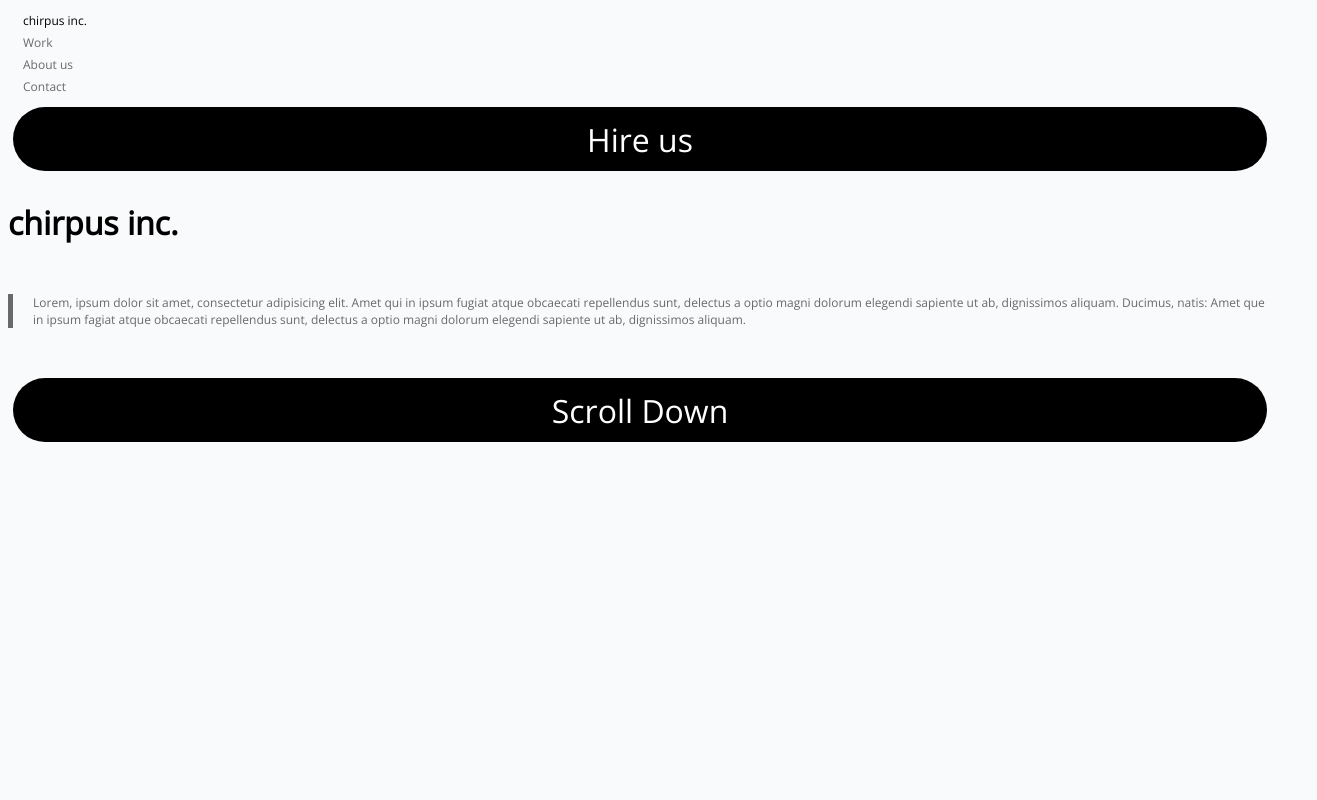
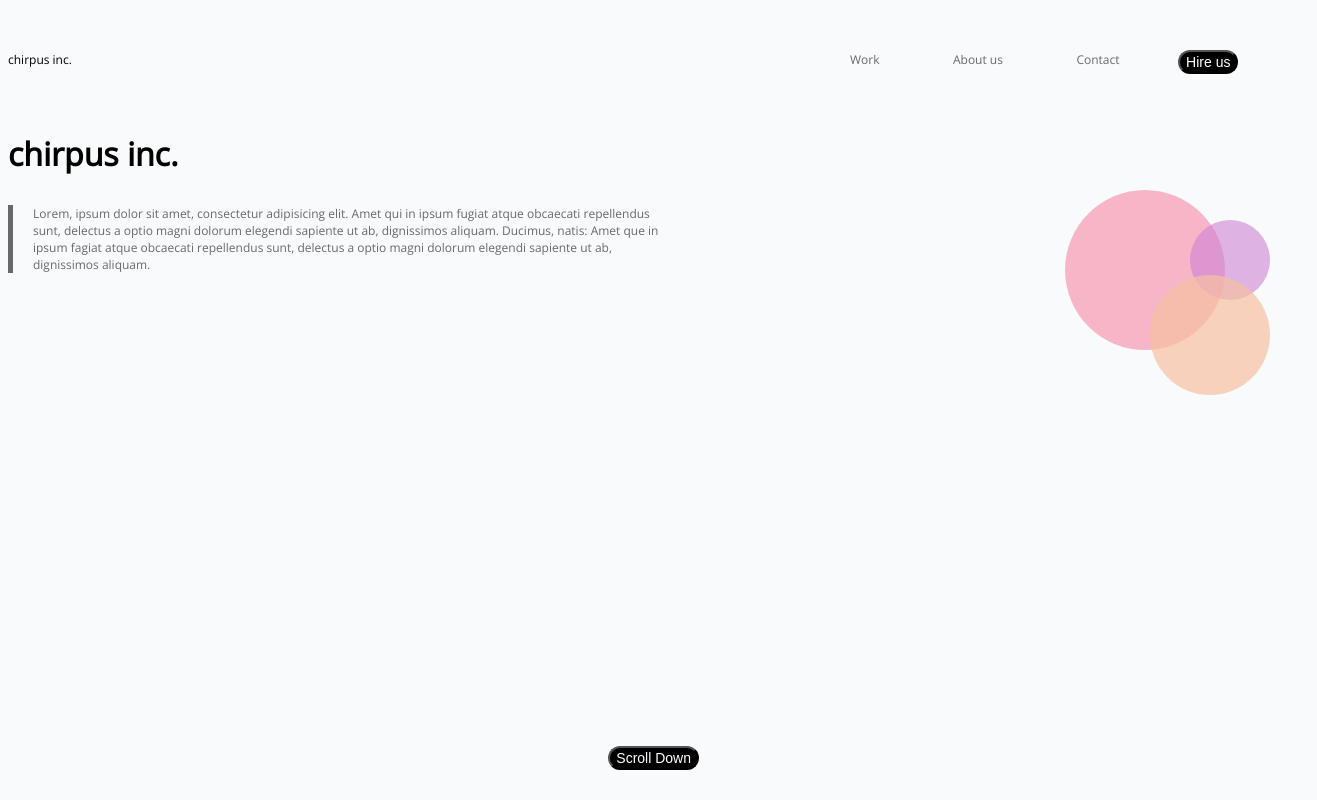
Before and after one commit to nicolechoponis/Labwork, a plain HTML site: page index.html in a window 1280 px wide. Shown: the whole page, 1317 px wide, since content can reach past the window. Drawn offline with nearby package versions, Linux system fonts and the light colour scheme.

Commit message:
ready to submit lab 1.2

```diff
--- a/index.html
+++ b/index.html
@@ -6,43 +6,28 @@
    <link href="style.css" rel="stylesheet" >
    <link rel="preconnect" href="https://fonts.gstatic.com">
 <link href="https://fonts.googleapis.com/css2?family=Open+Sans&display=swap" rel="stylesheet">
+<meta name="viewport" content="width=device-width, initial-scale=1"  >
 </head>
 
 <body>
     <header>
-        <!--<div>
-            chirpus inc.-->
-        </div>
+        <span class="chirpusTop">chirpus inc.</span>
 
             <nav>
                 <ul class="navbar">
-                   <li>
-                    chirpus inc.
-                   </li>
-                    <li>
-                       <a href="http://www.grandcircus.co" target="_blank">
-                        Work
-                        </a>
-                    </li>
-                    <li>
-                        <a href="http://www.grandcircus.co" target="_blank">
-                        About us
-                        </a>
-                    </li>
-                    <li>
-                        <a href=href="http://www.grandcircus.co" target="_blank">
-                        Contact
-                        </a>
-                    </li>
+                    <li> <a href="http://www.grandcircus.co" target="_blank">  Work  </a> </li>
+                    <li> <a href="http://www.grandcircus.co" target="_blank">  About us </a> </li>
+                    <li> <a href=href="http://www.grandcircus.co" target="_blank"> Contact </a> </li>
+                    <li><button class="hireUs"> Hire us  </button> </li>
                 </ul>
             </nav>
-        </div>
+
+
+
+        </span>
     </header>
 
-    <span>
-        <p class="hireScroll"> Hire us
-        </p>
-    </span>
+
 
     <div>
       <h1> chirpus inc.
@@ -57,9 +42,16 @@
     </div>
 
     <span>
-        <p class="hireScroll"> Scroll Down
-        </p>
+        <button class="scrollDown"> Scroll Down
+        </button>
     </span>
+    <div class="circles">
+        <div class="smallCircle"></div>
+        <div class="mediumCircle"></div>
+        <div class="largeCircle"></div>
+
+
+    </div>
 </body>
 
 </html>
--- a/style.css
+++ b/style.css
@@ -7,13 +7,17 @@ body{
 header{font-size: .75em;
 
 }
+.chirpusTop {
+		margin-left: 15px;
+
+}
+
 
 .navbar {
     list-style-type: none;
     display: block;
     margin-left: -30px;
-
-}
+    }
 
 .navbar li {
     margin: 5px;
@@ -27,95 +31,134 @@ a:visited {
     color: #69696a;
     }
 
+.hireUs {
+    align-items: center;
+	width: 99%;
+    margin: 10px 5px 0px -15px;
+	font-size: 14px;
+    height: 24px;
+    background-color: #000;
+    color: #FFF;
+    border-radius: 1em;
+   }
+
+   .scrollDown {
+    display: flex;
+    justify-content: center;
+    align-items: center;
+	width: 96%;
+    margin: 10px 5px 30px 0px;
+    font-size: 14px;
+    height: 24px;
+    background-color: #000;
+    color: #FFF;
+    border-radius: 1em;
+   }
+.description{
+    color: #69696a;
+    margin: 30px 0px;
+    border-left: 5px solid #69696a;
+    padding-left: 20px;
+    font-size: .75em;
+	width: 90%;
+}
+@media screen and (min-width: 768px) {
+
+header {
+	width: 100%;
+	display: flex;
+	flex-direction: row;
+	flex-wrap: wrap-reverse;
+	padding: 15px 0;
+	justify-content: space-between;
+	align-items: center;
+
+}
+.chirpusTop {
+	margin-left: 0px;
+}
+
+.description {
+	width: 50%;
+}
+
+.navbar li {
+    margin: 5px 0px;
+}
+
+ul {
+	display: flex;
+	margin-right: 0px;
+	align-items: center;
+	}
+
+
+.hireUs {
+
+	margin-bottom: 5px;
+		width: fit-content;
+}
+
+
+nav{
+		width:40%;
+}
+
+.navbar{
+	display: flex;
+	left: 0;
+	flex-direction: row;
+	justify-content: space-evenly;
+	margin-right: -45px;
+
+
+}
+
+.smallCircle {
+	background-color: rgba(207, 130, 213, 0.6);
+	width: 80px;
+	height: 80px;
+	border-radius: 40px;
+	position: absolute;
+	right: 10px;
+	top: 220px;
+	z-index: 2;
+}
+
+.mediumCircle {
+	background-color:rgba(247, 193, 162, 0.7);
+	width: 120px;
+	height: 120px;
+	border-radius: 60px;
+	position: absolute;
+	right: 10px;
+	top: 275px;
+	z-index: 3;
+}
+
+.largeCircle {
+	background-color:rgba(247, 136, 167, 0.6);
+	width: 160px;
+	height: 160px;
+	border-radius: 80px;
+	position: absolute;
+	right: 55px;
+	top: 190px;
+}
+
+.scrollDown{
+	width: fit-content;
+	position: absolute;
+	bottom: 0px;
+	right:45%;
+}
 
 
 
-.hireScroll {
-    display: flex;
-    justify-content: center;
-    align-items: center;
-    margin: 10px 5px 30px 5px;
-    font-size: 2em;
-    height: 2em;
-    background-color: #000;
-    color: #FFF;
-    border-radius: 1em;
+
+
+
+
+
 
 }
-.description{
-    color: #69696a;
-    margin: 50px 0px;
-    border-left: 5px solid #69696a;
-    padding-left: 20px;
-    font-size: .75em;
-}
-
-/*
-
-h1{font-size: 16px;
-  color: #444444;
-  text-align: center;
-
-}
-.container{
-  font-size: 13px;
-  margin: 5px;
-  text-align: center;
-}
-
-.offer{
-	display: inline-block;
-	width: 400px;
-	margin: 4px;
-	text-align: center;
-	border: 1px solid #cccccc;
-	border-radius:1px;
-	box-shadow: 0px 2px 2px #dddddd, 0px 0px 5px #dddddd;
-}
-
-.offerTitle{
-	font-weight: bold;
-	font-size: 14px;
-	color: #ffffff;
-	background-color: #00b3b3;
-	margin: 0px;
-	padding: 15px;
-}
-
-.offerContents{
-	padding: 20px;
-	border-radius: 0px 0px 2px 2px;
-	background-color: fafafa;
-}
-
-table{
-	width: 100%;
-	background-color: #ffffff;
-	border: 0px;
-	box-shadow: 0px 2px 2px #dddddd, 0px 0px 5px #dddddd;
-
-}
-
-table th{
-	font-weight: bold;
-	font-size: 12px;
-	color: #777777;
-	padding: 10px;
-	margin: 0px;
-	text-align: left;
-	border-bottom: 1px solid #f1f1f1;
-}
-
-table td{
-	font-weight: lighter;
-	color: #444444;
-	padding: 20px 10px;
-	margin: 0px;
-	text-align: left;
-	border-bottom: 1px solid #f1f1f1;
-}
-
-.finalValue {
-	font-weight: bold;
-	color: 2222ff;
-}*/
```
